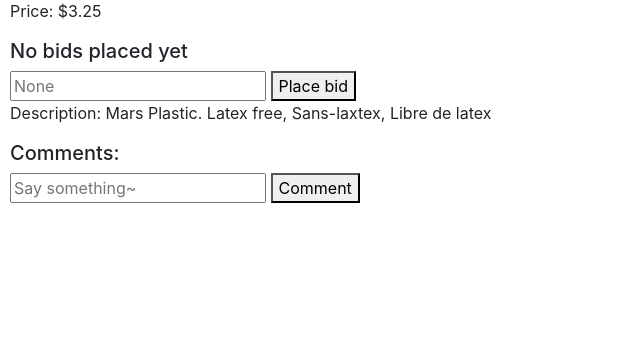
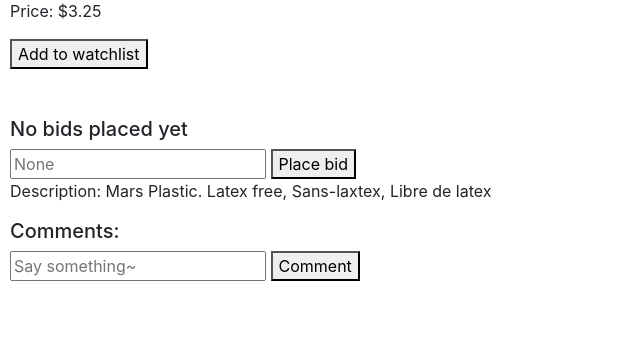
Before and after one commit to h3nry-m/commerce, a Django app: page /4/listing in a window 1280 px wide. Shown: the part 520-859 px from the top of the page, without its empty margins (0-640 px from the left). Before the commit the page ends 723 px from the top, so only its background shows below. Run offline with Django 3.2, Linux system fonts and the light colour scheme; a user stored in the database is signed in; data comes from the database, SQL or seed files in the repository; some libraries are stand-ins or nearby versions.

Commit message:
Cleaned up code

```diff
--- a/auctions/templates/auctions/listing.html
+++ b/auctions/templates/auctions/listing.html
@@ -3,6 +3,17 @@
     <h1>{{Listing.title}}</h1>
     <img src="{{Listing.url}}" alt="{{Listing.title}}" width="250" height="300">
     <p>Price: ${{Listing.price}}</p>
+
+    {% if user.is_authenticated %}
+    <form action="{% url 'watchlist' %}" method="POST">
+        {% csrf_token %}
+        <!-- <input name="add_watchlist" type="button"> -->
+        <button name ='add_watchlist' value={{Listing.pk}} type="submit">Add to watchlist</button>
+    </form>
+    <br></br>
+    {% endif %}
+
+
     {% if Current_Bid %}
         <h5>Current bid: ${{ Current_Bid }}</h5>
         {% if user.is_authenticated %}
--- a/auctions/templates/auctions/watchlist.html
+++ b/auctions/templates/auctions/watchlist.html
@@ -1,4 +1,7 @@
 {% extends 'auctions/layout.html' %}
 {% block body %}
 <h1>Watchlist</h1>
+{% for listing in watchlist %}
+    <ul><a href="{{listing.pk}}/listing">{{listing.title}}</a></ul>
+{% endfor %}
 {% endblock %}
```
